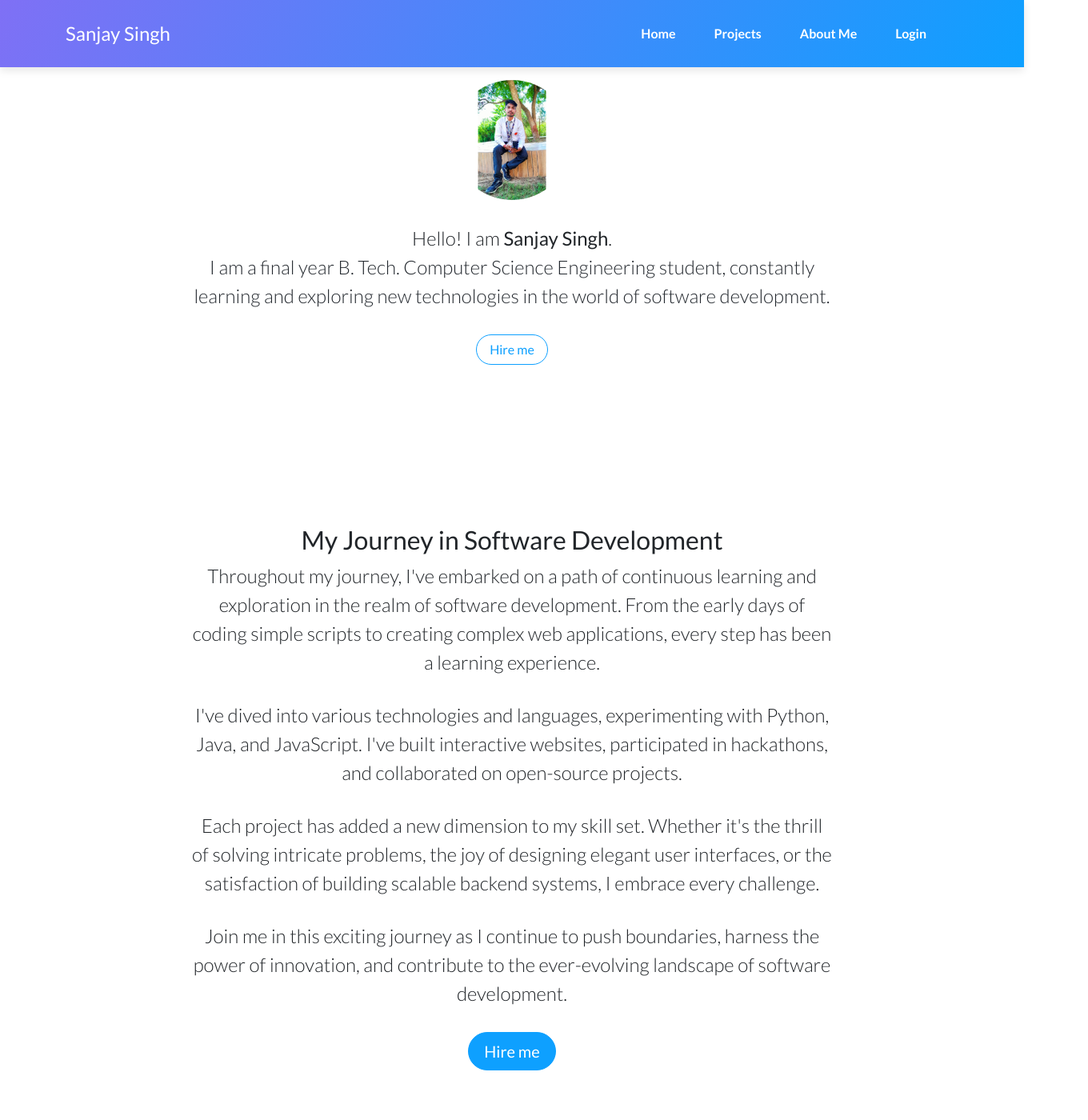
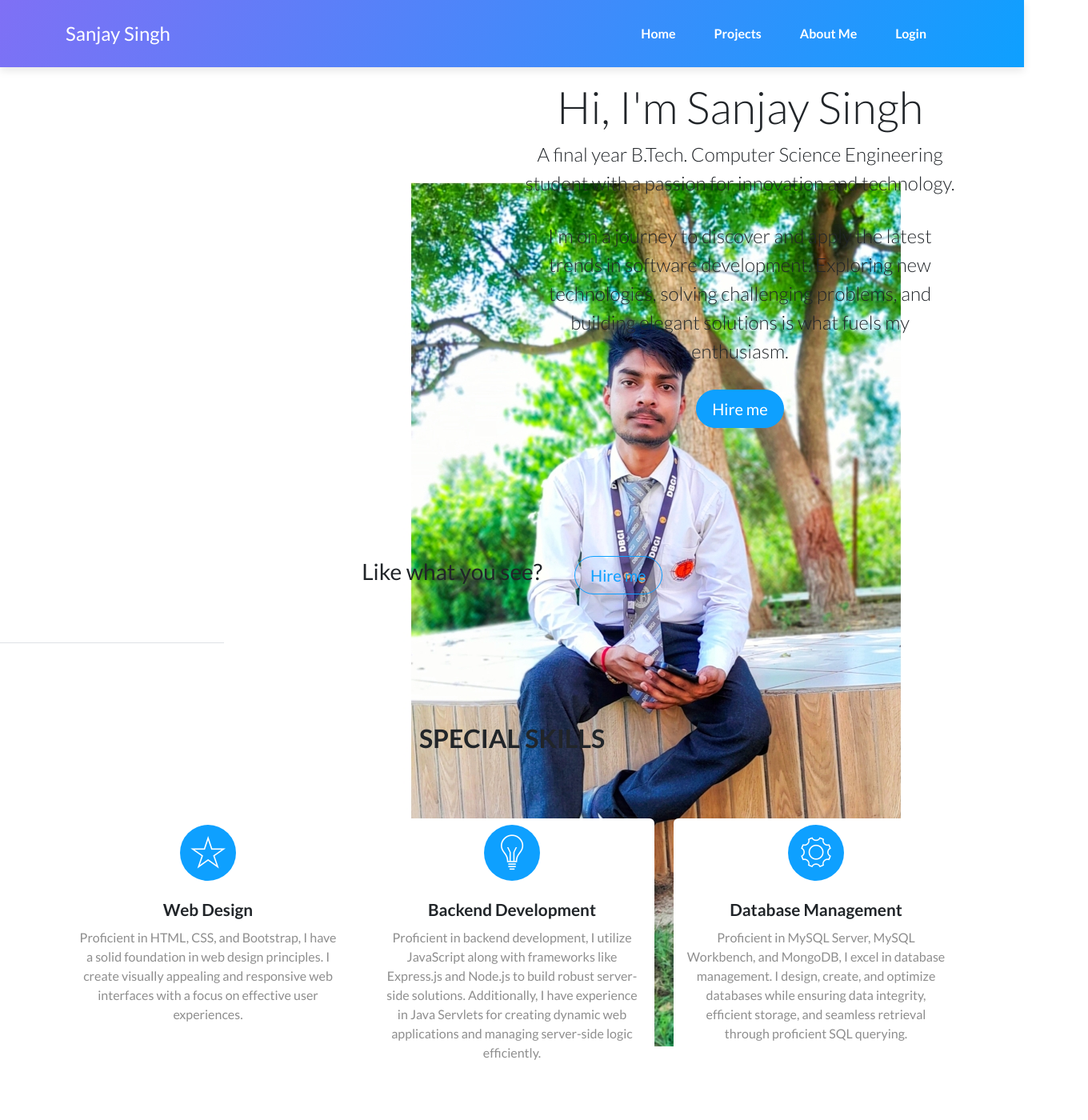
Before and after one commit to urssanjaysingh/Portfolio, a React (Create React App) app: page / in a window 1280 px wide. Shown: the top 1400 px of the page at 80% size, 1360 px wide, since content can reach past the window. Built offline with nearby package versions, Linux system fonts and the light colour scheme.

Commit message:
Changing Section

```diff
--- a/src/component/LandingPage.js
+++ b/src/component/LandingPage.js
@@ -11,36 +11,26 @@ const LandingPage = () => {
                 <main className="page lanidng-page">
                     <section className="portfolio-block block-intro">
                         <div className="container">
-                            <div className="avatar" style={{ backgroundImage: "url('img/avatars/avatar.jpg')" }}></div>
-                            <div className="about-me">
-                                <p>
-                                    Hello! I am <strong>Sanjay Singh</strong>.<br />
-                                    <span style={{ color: "rgb(36, 41, 47)" }}>
-                                        I am a final year B. Tech. Computer Science Engineering student, constantly learning and exploring new technologies in the world of software development.
-                                    </span>
-                                </p>
-                                <Link className="btn btn-outline-primary" role="button" to="/hire-me">Hire me</Link>
+                            <div className="row align-items-center">
+                                <div className="col-md-6">
+                                    <div className="avatar">
+                                        <img src="img/avatars/avatar.jpg" alt="Sanjay Singh" />
                                     </div>
                                 </div>
-                    </section>
-
-                    <section className="portfolio-block block-intro border-bottom">
-                        <div className="container">
+                                <div className="col-md-6">
                                     <div className="about-me">
-                                <h2 className="text-center">My Journey in Software Development</h2>
-                                <p>
-                                    Throughout my journey, I've embarked on a path of continuous learning and exploration in the realm of software development. From the early days of coding simple scripts to creating complex web applications, every step has been a learning experience.
+                                        <h1 className="display-4">Hi, I'm Sanjay Singh</h1>
+                                        <p className="lead">
+                                            A final year B.Tech. Computer Science Engineering student with a passion for innovation and technology.
                                         </p>
                                         <p>
-                                    I've dived into various technologies and languages, experimenting with Python, Java, and JavaScript. I've built interactive websites, participated in hackathons, and collaborated on open-source projects.
+                                            I'm on a journey to discover and apply the latest trends in software development. Exploring new technologies, solving challenging problems, and building elegant solutions is what fuels my enthusiasm.
                                         </p>
-                                <p>
-                                    Each project has added a new dimension to my skill set. Whether it's the thrill of solving intricate problems, the joy of designing elegant user interfaces, or the satisfaction of building scalable backend systems, I embrace every challenge.
-                                </p>
-                                <p>
-                                    Join me in this exciting journey as I continue to push boundaries, harness the power of innovation, and contribute to the ever-evolving landscape of software development.
-                                </p>
-                                <Link className="btn btn-primary btn-lg" role="button" to="/hire-me">Hire me</Link>
+                                        <Link className="btn btn-primary btn-lg" role="button" to="/hire-me">
+                                            Hire me
+                                        </Link>
+                                    </div>
+                                </div>
                             </div>
                         </div>
                     </section>
```
Lines whose indentation alone changed are shown as unchanged.
